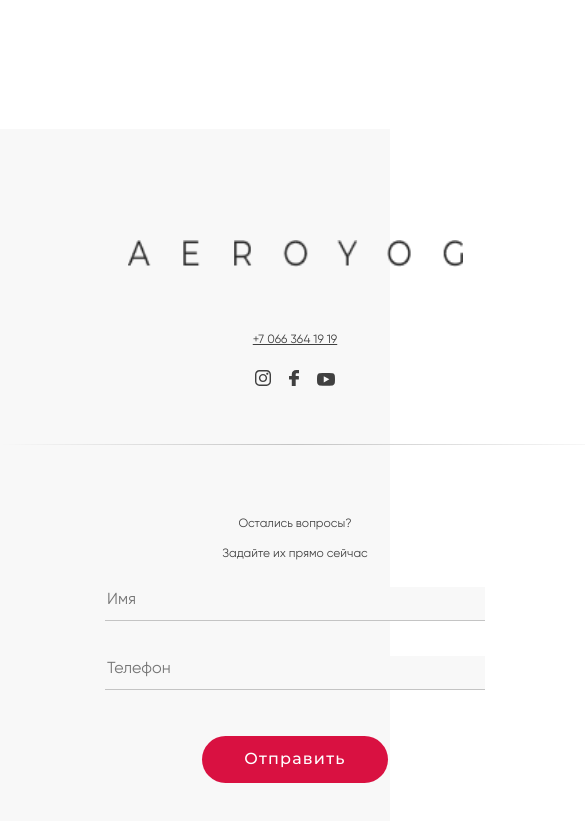
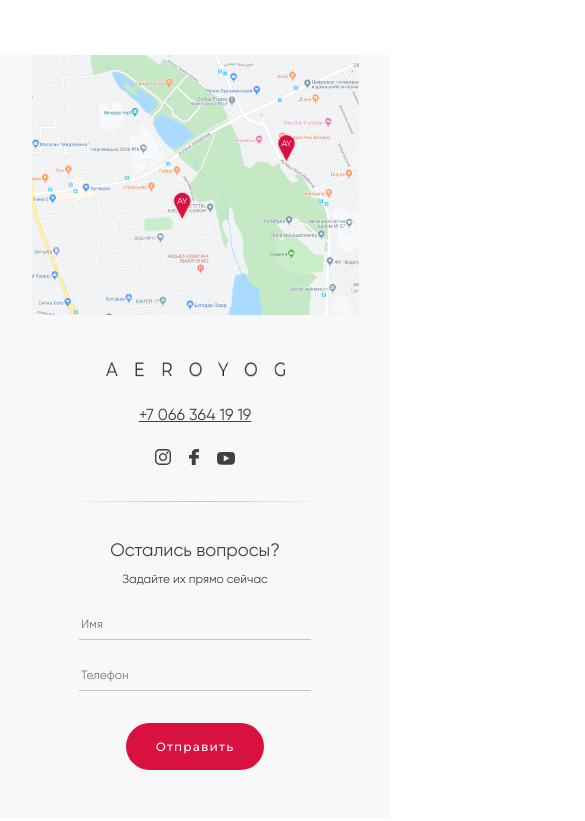
Before and after one commit to Anna-good/web-site_aeroyog1, a plain HTML site: page aeroyog_2.0/index.html in a window 390 px wide. Shown: the part 3597-4418 px from the top of the page, 585 px wide, since content can reach past the window. Drawn offline with Linux system fonts and the light colour scheme.

Commit message:
finished, but not all points

```diff
--- a/aeroyog_2.0/index.html
+++ b/aeroyog_2.0/index.html
@@ -262,12 +262,12 @@
     </main>
     <footer class="footer">
         <div class="footer_location">
-            <img
+            <!-- <img
                 src="./img/map.png"
                 alt="map with location"
                 class="footer_location svg"
                 width="960" height="764" loading="lazy"
-            />
+            /> -->
         </div>
         <div class="footer_ask_some_question">
             <div class="footer_logo">
--- a/aeroyog_2.0/styles.css
+++ b/aeroyog_2.0/styles.css
@@ -628,6 +628,8 @@ body {
   margin-top: 132px;
   display: grid;
   grid-template-columns: repeat(2, 1fr);
+  max-width: 1920px;
+  justify-content: center;
 }
 
 .footer_ask_some_question {
@@ -636,6 +638,8 @@ body {
   flex-direction: column;
   justify-content: center;
   text-align: center;
+  max-height: 764px;
+  overflow: hidden;
 }
 
 .footer_form_body {
@@ -658,6 +662,10 @@ body {
 
 .footer_logo {
   margin-bottom: 32px;
+}
+
+.footer_logo.svg {
+  margin-top: 137px;
 }
 
 .footer_phone {
@@ -725,10 +733,21 @@ body {
   margin-bottom: 46px;
 }
 
-.footer_form_with_input_button.button {
+.footer_form_with_input_button {
   color: var(--color-white);
   font-size: 16px;
   padding: 20px 42px;
+  margin-bottom: 111px;
+}
+
+.footer_location {
+  /* background-size: auto; */
+  background: url(./img/map.png);
+  background-repeat: no-repeat;
+  /* background-size: contain; */
+  /* width="960" height="764" */
+  width: 960px;
+  height: 764px;
 }
 
 /* Media */
@@ -782,6 +801,27 @@ body {
     }
     .backgroung_gray_block {
       margin-left: 44px;
+    }
+    .footer_location {
+      /* justify-content: center; */
+      background-size: contain;
+    }
+    .footer_horizontal_line {
+      width: 245px;
+    }
+}
+
+@media (max-width: 1450px) {
+  .footer {
+      grid-template-rows: repeat(2, 1fr);
+      grid-template-columns: repeat(1, 1fr);
+      width: 100%;
+      /* justify-content: center; */
+      place-items: center;
+    }
+    .footer_location {
+      width: 100%;
+      background-size: cover;
     }
 }
 
@@ -844,6 +884,15 @@ body {
   }
   .arguments_title {
     max-width: 330px;
+  }
+  .footer_location {
+    width: 100%;
+    height: 100%;
+    /* background-size: contain; */
+    /* margin-bottom: 0px;  */
+  }
+  .footer_logo {
+    margin-top: 41px;
   }
 }
 
@@ -981,6 +1030,18 @@ body {
       flex-direction: column;
       align-items: center ;
     }
+    .footer {
+      margin-top: 58px;
+      grid-template-rows: auto;
+    }
+    .footer_location {
+      background-size: contain;
+      height: 260px;
+      background-position-x: center;
+    }
+    .footer_horizontal_line {
+      width: 276px;
+    }
 }
 
 @media (max-width: 420px) {
@@ -1059,15 +1120,66 @@ body {
     .about_lessons_text {
       font-size: 12px;
     }
+    .footer_logo.svg {
+      width: 179px;
+      height: 15px;
+      margin-bottom: 27px;
+      margin-top: 47px;
+    }
+    .footer_logo {
+      margin-top: 0px;
+      margin-bottom: 0px;
+    }
+    .footer_phone {
+      font-size: 16px;
+    }
+    .footer-soc1als {
+      margin-bottom: 36px;
+    }
+    .footer_horizontal_line {
+      margin-bottom: 36px;
+    }
+    .footer_have_any_questions {
+      font-size: 18px;
+      margin-bottom: 6px;
+    }
+    .footer_give_us_your_questions {
+      font-size: 12px;
+      margin-bottom: 26px;
+    }
+    .footer_form_with_input_body {
+      width: 232px;
+    }
+    #name,
+    #phone {
+      font-size: 12px;
+      /* margin-bottom: 5px; */
+      padding-bottom: 5px;
+    }
+    #name {
+      margin-bottom: 26px;
+    }
+    #phone {
+      margin-bottom: 32px;
+    }
+    .footer_form_with_input_button {
+      font-size: 12px;
+      padding: 16px 30px;
+      margin-bottom: 48px;
+    }
 }
 @media (max-width: 322px) {
   .main-page {
     background-size: contain;
   }
+  .footer_location {
+    max-width: 320px;
+    height: 260px;
+  }
 }
 
 /* Осталось сделать:
-1) доделать адаптив у footer
+1) узнать нормально ли что не норм отображается на больших экранах
 2) настроить везде нормально font-weight
 3) тщательная проверка
 4) вся анимация кнопок
```
